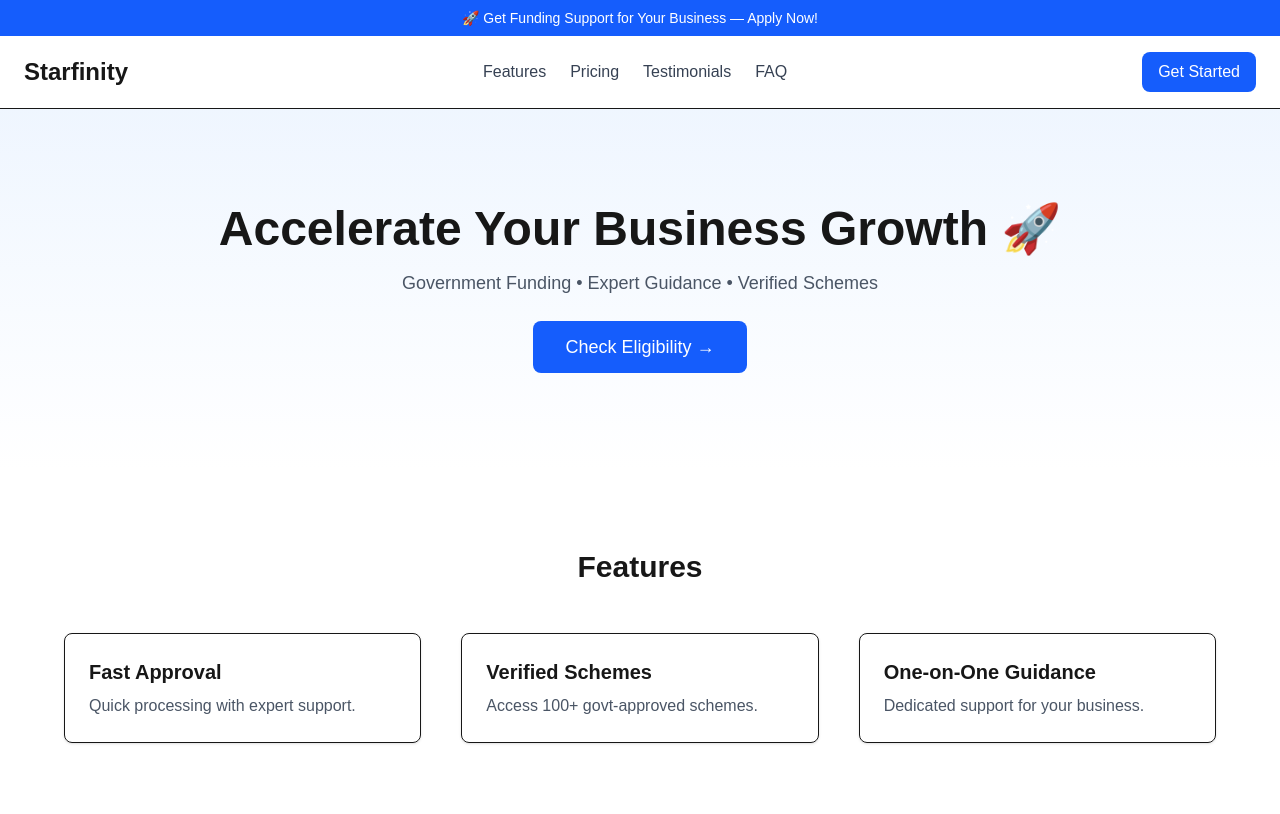
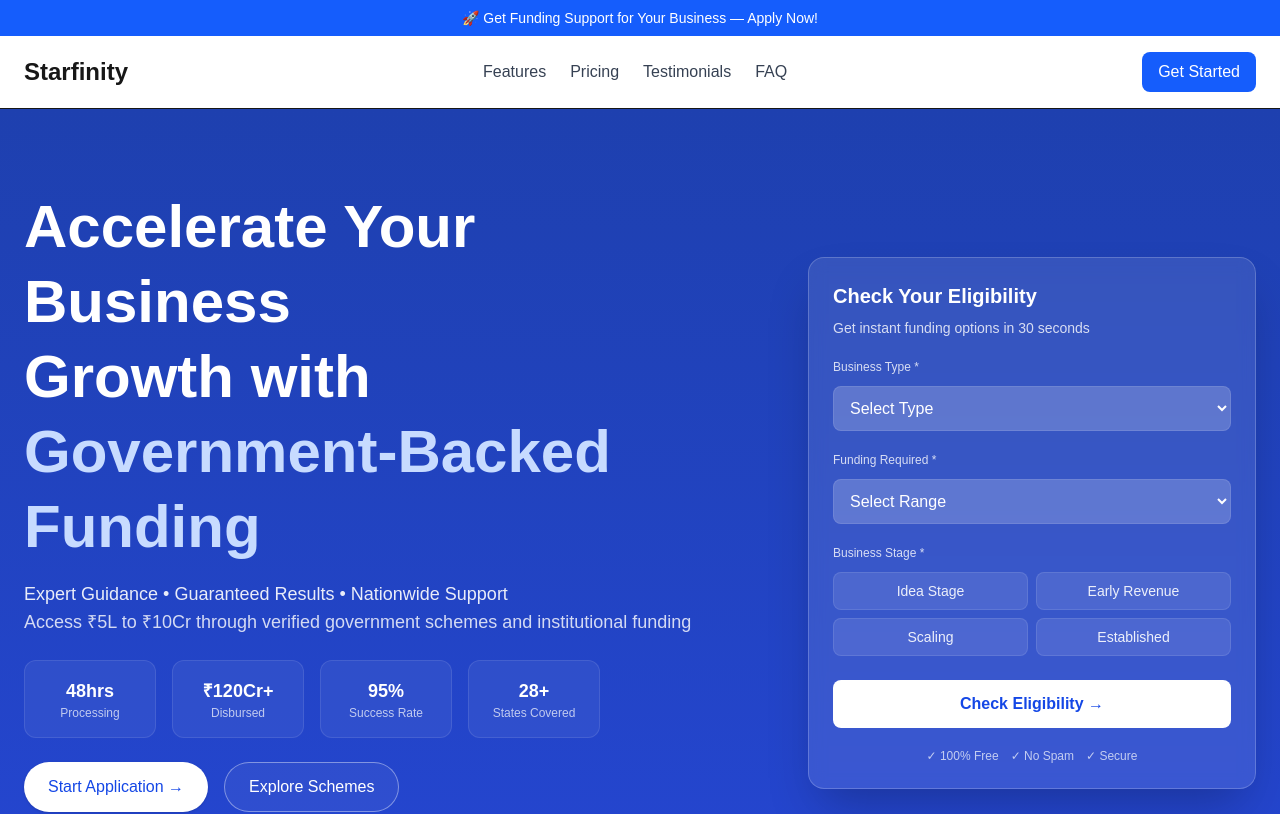
Before and after one commit to vaiket/starfinity-vaiket, a Next.js app: page / in a window 1280 px wide. Shown: the top 814 px of the page. Built offline with nearby package versions, Linux system fonts and the light colour scheme.

Commit message:
Initial project setup

```diff
--- a/package.json
+++ b/package.json
@@ -9,9 +9,11 @@
     "lint": "eslint"
   },
   "dependencies": {
+    "axios": "^1.13.2",
     "next": "16.0.6",
     "react": "19.2.0",
-    "react-dom": "19.2.0"
+    "react-dom": "19.2.0",
+    "react-hook-form": "^7.67.0"
   },
   "devDependencies": {
     "@tailwindcss/postcss": "^4",
--- /dev/null
+++ b/src/app/(home)/components/EligibilityCard.tsx
@@ -0,0 +1,127 @@
+"use client";
+
+import React from "react";
+import { useForm } from "react-hook-form";
+import axios from "axios";
+
+type FormData = {
+  businessType: string;
+  fundingRange: string;
+  businessStage: string;
+  name?: string;
+  phone?: string;
+  email?: string;
+};
+
+export default function EligibilityCard() {
+  const { register, handleSubmit, reset } = useForm<FormData>({
+    defaultValues: {
+      businessType: "",
+      fundingRange: "",
+      businessStage: "",
+    },
+  });
+
+  const onSubmit = async (data: FormData) => {
+    try {
+      // change endpoint if needed
+      await axios.post("/api/leads", data);
+      alert("Submitted successfully — We'll contact you soon!");
+      reset();
+    } catch (err) {
+      console.error(err);
+      alert("Submission failed. Try again.");
+    }
+  };
+
+  // Stage buttons helper
+  const stages = [
+    { id: "idea", label: "Idea Stage" },
+    { id: "early", label: "Early Revenue" },
+    { id: "scaling", label: "Scaling" },
+    { id: "established", label: "Established" },
+  ];
+
+  return (
+    <div className="max-w-md w-full bg-white/10 backdrop-blur-sm border border-white/20 rounded-2xl p-6 shadow-2xl">
+      <h3 className="text-white text-xl font-semibold mb-2">Check Your Eligibility</h3>
+      <p className="text-white/80 text-sm mb-4">Get instant funding options in 30 seconds</p>
+
+      <form onSubmit={handleSubmit(onSubmit)} className="space-y-4">
+        <div>
+          <label className="text-white/80 text-xs">Business Type *</label>
+          <select
+            {...register("businessType", { required: true })}
+            className="mt-2 w-full p-3 rounded-lg bg-white/20 text-white placeholder-white/70 border border-white/10"
+          >
+            <option value="">Select Type</option>
+            <option value="manufacturing">Manufacturing</option>
+            <option value="trading">Trading</option>
+            <option value="services">Services</option>
+            <option value="retail">Retail</option>
+          </select>
+        </div>
+
+        <div>
+          <label className="text-white/80 text-xs">Funding Required *</label>
+          <select
+            {...register("fundingRange", { required: true })}
+            className="mt-2 w-full p-3 rounded-lg bg-white/20 text-white border border-white/10"
+          >
+            <option value="">Select Range</option>
+            <option value="0-10l">₹0 - ₹10L</option>
+            <option value="10l-50l">₹10L - ₹50L</option>
+            <option value="50l-1cr">₹50L - ₹1Cr</option>
+            <option value="1cr+">₹1Cr+</option>
+          </select>
+        </div>
+
+        <div>
+          <label className="text-white/80 text-xs">Business Stage *</label>
+          <div className="mt-2 grid grid-cols-2 gap-2">
+            {stages.map((s) => (
+              <button
+                key={s.id}
+                type="button"
+                onClick={() => {
+                  // set value programmatically
+                  const el = document.getElementById(`stage-${s.id}`) as HTMLInputElement | null;
+                  if (el) el.click();
+                }}
+                className="text-sm py-2 rounded-lg bg-white/10 text-white/90 border border-white/10 hover:bg-white/20"
+              >
+                {s.label}
+              </button>
+            ))}
+            {/* hidden radios to store value */}
+            {stages.map((s) => (
+              <input
+                key={`input-${s.id}`}
+                id={`stage-${s.id}`}
+                type="radio"
+                {...register("businessStage")}
+                value={s.id}
+                className="hidden"
+              />
+            ))}
+          </div>
+        </div>
+
+        <div>
+          <button
+            type="submit"
+            className="w-full bg-white text-blue-700 font-semibold py-3 rounded-lg mt-2"
+          >
+            Check Eligibility →
+          </button>
+        </div>
+
+        <div className="text-xs text-white/70 flex items-center gap-3 justify-center pt-1">
+          <span>✓ 100% Free</span>
+          <span>✓ No Spam</span>
+          <span>✓ Secure</span>
+        </div>
+      </form>
+    </div>
+  );
+}
--- a/src/app/(home)/components/Hero.tsx
+++ b/src/app/(home)/components/Hero.tsx
@@ -1,16 +1,92 @@
+"use client";
+
+import React from "react";
+import EligibilityCard from "./EligibilityCard";
+import Lottie from "lottie-react";
+
+// OPTIONAL: If you have a hero.json lottie animation, place it in /public/hero.json
+// and uncomment the Lottie import usage below. Otherwise comment out the Lottie element.
 export default function Hero() {
   return (
-    <section className="w-full py-24 px-6 text-center bg-gradient-to-b from-blue-50 to-white">
-      <h2 className="text-5xl font-bold mb-4">
-        Accelerate Your Business Growth 🚀
-      </h2>
-      <p className="text-gray-600 text-lg max-w-2xl mx-auto mb-6">
-        Government Funding • Expert Guidance • Verified Schemes
-      </p>
+    <section className="relative overflow-hidden bg-gradient-to-b from-[#1e40af] to-[#2546d3] py-20">
+      {/* subtle grid-overlay using radial gradients - decorative */}
+      <div
+        aria-hidden
+        className="absolute inset-0 opacity-10"
+        style={{
+          backgroundImage:
+            "radial-gradient(circle at 10% 20%, rgba(255,255,255,0.03) 0, transparent 20%), radial-gradient(circle at 80% 80%, rgba(255,255,255,0.02) 0, transparent 20%)",
+          mixBlendMode: "overlay",
+        }}
+      />
 
-      <button className="bg-blue-600 text-white px-8 py-3 rounded-lg text-lg">
-        Check Eligibility →
-      </button>
+      <div className="container mx-auto px-6">
+        <div className="grid grid-cols-1 lg:grid-cols-12 gap-8 items-center">
+          {/* Left content */}
+          <div className="lg:col-span-7 text-white">
+            <h1 className="text-4xl md:text-6xl font-extrabold leading-tight mb-4">
+              Accelerate Your Business
+              <br />
+              Growth with{" "}
+              <span className="text-[#c7dbff]">Government-Backed Funding</span>
+            </h1>
+
+            <p className="text-white/90 text-lg max-w-2xl mb-6">
+              Expert Guidance • Guaranteed Results • Nationwide Support
+              <br />
+              <span className="text-white/80">Access ₹5L to ₹10Cr through verified government schemes and institutional funding</span>
+            </p>
+
+            {/* stats row */}
+            <div className="grid grid-cols-2 sm:grid-cols-4 gap-4 max-w-xl">
+              <div className="p-4 bg-white/6 rounded-xl border border-white/10 text-center">
+                <div className="text-lg font-bold">48hrs</div>
+                <div className="text-xs text-white/70">Processing</div>
+              </div>
+
+              <div className="p-4 bg-white/6 rounded-xl border border-white/10 text-center">
+                <div className="text-lg font-bold">₹120Cr+</div>
+                <div className="text-xs text-white/70">Disbursed</div>
+              </div>
+
+              <div className="p-4 bg-white/6 rounded-xl border border-white/10 text-center">
+                <div className="text-lg font-bold">95%</div>
+                <div className="text-xs text-white/70">Success Rate</div>
+              </div>
+
+              <div className="p-4 bg-white/6 rounded-xl border border-white/10 text-center">
+                <div className="text-lg font-bold">28+</div>
+                <div className="text-xs text-white/70">States Covered</div>
+              </div>
+            </div>
+
+            {/* CTA buttons */}
+            <div className="flex gap-4 mt-6">
+              <button className="bg-white text-blue-700 px-6 py-3 rounded-full font-medium shadow">
+                Start Application →
+              </button>
+              <button className="border border-white/40 text-white px-6 py-3 rounded-full font-medium bg-white/5">
+                Explore Schemes
+              </button>
+            </div>
+
+            {/* small feature ticks */}
+            <div className="flex flex-wrap gap-4 text-sm text-green-300 mt-6">
+              <div className="flex items-center gap-2">✓ Zero Collateral</div>
+              <div className="flex items-center gap-2">✓ Minimal Documentation</div>
+              <div className="flex items-center gap-2">✓ Lower Interest Rates</div>
+              <div className="flex items-center gap-2">✓ Expert Support</div>
+            </div>
+          </div>
+
+          {/* Right card */}
+          <div className="lg:col-span-5 flex justify-center lg:justify-end">
+            <div className="w-full max-w-md -mt-6 lg:mt-0">
+              <EligibilityCard />
+            </div>
+          </div>
+        </div>
+      </div>
     </section>
   );
 }
```
Also changed, not shown: 1 other file (tests, documents, lock files or other folders).
